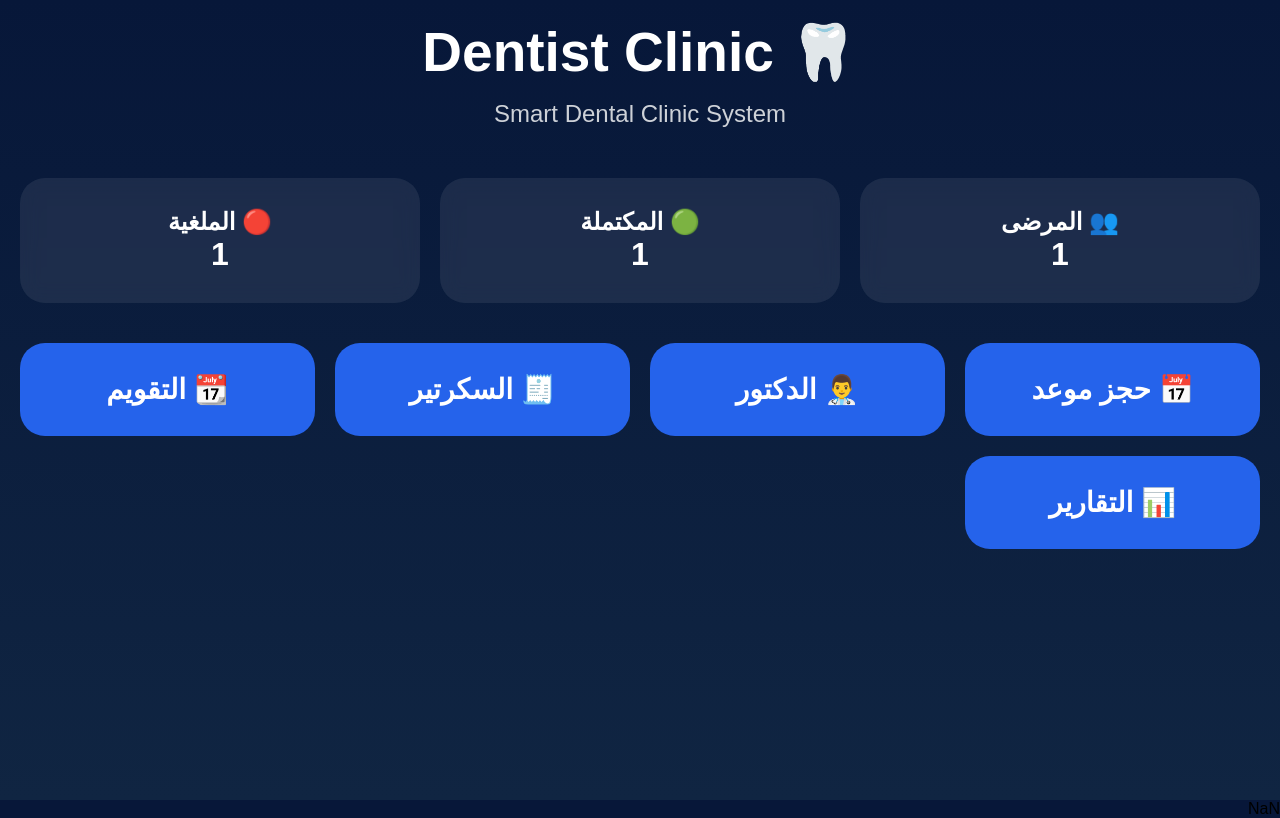
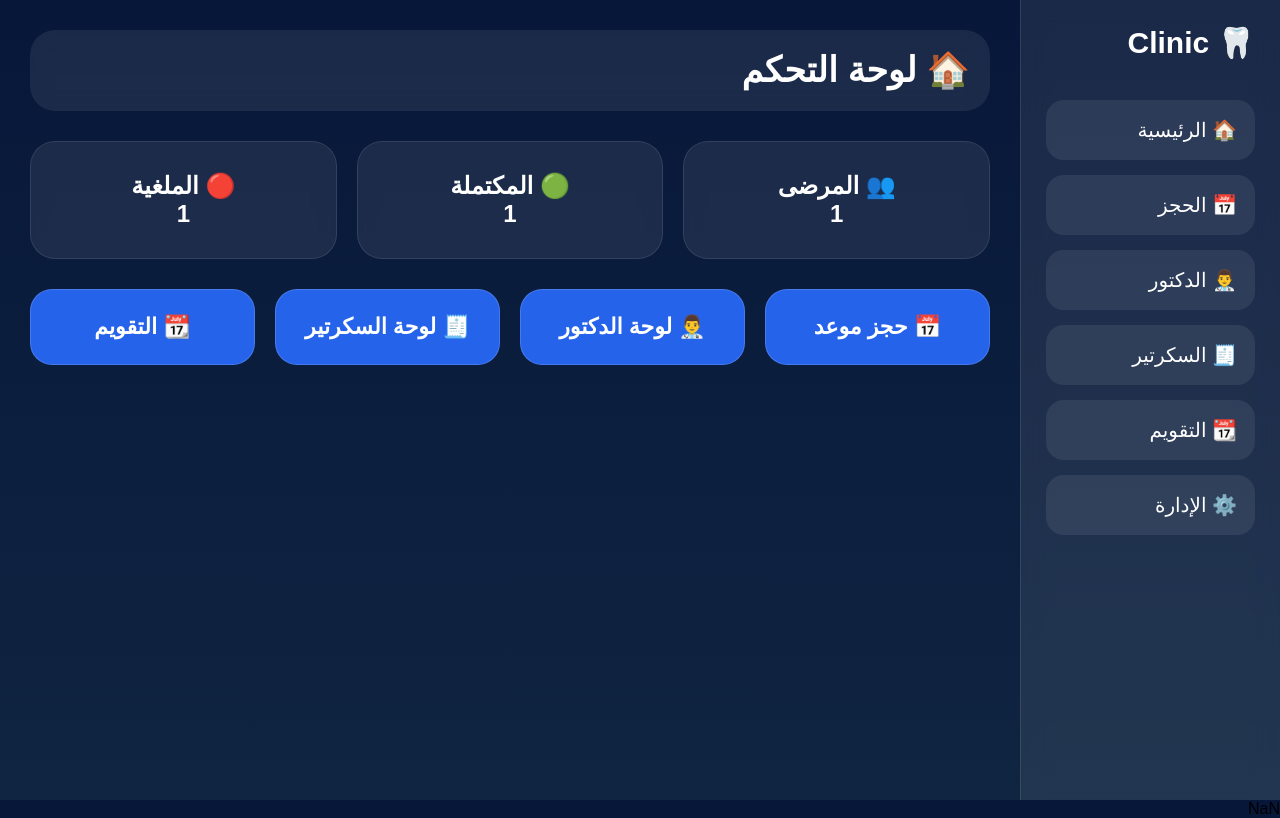
Before and after one commit to yaseenalqasim-ai/dentist-clinic, a Next.js app: page / in a window 1280 px wide. Built offline with nearby package versions, Linux system fonts and the light colour scheme; no server answers; the database is empty.

Commit message:
fix dashboard imports

```diff
--- /dev/null
+++ b/app/components/Layout.tsx
@@ -0,0 +1,197 @@
+"use client";
+
+import Link
+from "next/link";
+
+export default function Layout({
+
+  children,
+  title
+
+}:any){
+
+  return(
+
+    <main
+      dir="rtl"
+
+      style={{
+        minHeight:"100vh",
+
+        background:
+          "linear-gradient(to bottom,#071739,#102542)",
+
+        display:"flex",
+
+        color:"white"
+      }}
+    >
+
+      {/* SIDEBAR */}
+
+      <aside
+        style={{
+          width:"260px",
+
+          background:
+            "rgba(255,255,255,0.08)",
+
+          backdropFilter:
+            "blur(12px)",
+
+          padding:"25px",
+
+          borderLeft:
+            "1px solid rgba(255,255,255,0.1)"
+        }}
+      >
+
+        <h1
+          style={{
+            fontSize:"30px",
+
+            marginBottom:"40px"
+          }}
+        >
+
+          🦷 Clinic
+
+        </h1>
+
+        <div
+          style={{
+            display:"grid",
+
+            gap:"15px"
+          }}
+        >
+
+          <Link
+            href="/"
+
+            style={linkStyle}
+          >
+
+            🏠 الرئيسية
+
+          </Link>
+
+          <Link
+            href="/booking"
+
+            style={linkStyle}
+          >
+
+            📅 الحجز
+
+          </Link>
+
+          <Link
+            href="/doctor"
+
+            style={linkStyle}
+          >
+
+            👨‍⚕️ الدكتور
+
+          </Link>
+
+          <Link
+            href="/secretary"
+
+            style={linkStyle}
+          >
+
+            🧾 السكرتير
+
+          </Link>
+
+          <Link
+            href="/calendar"
+
+            style={linkStyle}
+          >
+
+            📆 التقويم
+
+          </Link>
+
+          <Link
+            href="/admin"
+
+            style={linkStyle}
+          >
+
+            ⚙️ الإدارة
+
+          </Link>
+
+        </div>
+
+      </aside>
+
+      {/* CONTENT */}
+
+      <section
+        style={{
+          flex:1,
+
+          padding:"30px"
+        }}
+      >
+
+        {/* NAVBAR */}
+
+        <div
+          style={{
+            background:
+              "rgba(255,255,255,0.08)",
+
+            padding:"20px",
+
+            borderRadius:"25px",
+
+            marginBottom:"30px",
+
+            backdropFilter:
+              "blur(10px)"
+          }}
+        >
+
+          <h1
+            style={{
+              fontSize:"35px"
+            }}
+          >
+
+            {title}
+
+          </h1>
+
+        </div>
+
+        {children}
+
+      </section>
+
+    </main>
+
+  );
+
+}
+
+const linkStyle:any = {
+
+  background:
+    "rgba(255,255,255,0.08)",
+
+  padding:"18px",
+
+  borderRadius:"18px",
+
+  textDecoration:"none",
+
+  color:"white",
+
+  fontSize:"20px"
+};
--- a/app/page.tsx
+++ b/app/page.tsx
@@ -5,47 +5,20 @@ import {
   useState
 } from "react";
 
-import LiveCounter from "./components/LiveCounter";
+import Layout
+from "./components/Layout";
+
+import LiveCounter
+from "./components/LiveCounter";
 
 import {
-  initializeApp
-} from "firebase/app";
-
-import {
-  getFirestore,
   collection,
   onSnapshot
 } from "firebase/firestore";
 
-const firebaseConfig = {
-
-  apiKey:
-    "AIzaSyCIZdUmSX15w0CACuW4vfz9npsUi-L3lbg",
-
-  authDomain:
-    "dentist-clinic-476ac.firebaseapp.com",
-
-  projectId:
-    "dentist-clinic-476ac",
-
-  storageBucket:
-    "dentist-clinic-476ac.firebasestorage.app",
-
-  messagingSenderId:
-    "1013681862841",
-
-  appId:
-    "1:1013681862841:web:86643c3f3fa926389a8368",
-
-  measurementId:
-    "G-FW5T2FJ29R"
-};
-
-const app =
-  initializeApp(firebaseConfig);
-
-const db =
-  getFirestore(app);
+import {
+  db
+} from "../lib/firebase";
 
 export default function HomePage(){
 
@@ -66,15 +39,23 @@ export default function HomePage(){
 
   useEffect(()=>{
 
+    const unsubscribe =
       onSnapshot(
-      collection(db,"bookings"),
+
+        collection(
+          db,
+          "bookings"
+        ),
+
         (snapshot)=>{
 
           const data:any[] = [];
 
           snapshot.forEach((doc)=>{
 
-          data.push(doc.data());
+            data.push(
+              doc.data()
+            );
 
           });
 
@@ -85,9 +66,11 @@ export default function HomePage(){
           setCompleted(
 
             data.filter(
-            (p)=>
-              p.status ===
+              (item)=>
+
+                item.status ===
                 "🟢 تم التنفيذ"
+
             ).length
 
           );
@@ -95,86 +78,33 @@ export default function HomePage(){
           setCancelled(
 
             data.filter(
-            (p)=>
-              p.status ===
+              (item)=>
+
+                item.status ===
                 "🔴 حجز ملغي"
+
             ).length
 
           );
 
         }
+
       );
+
+    return ()=>unsubscribe();
 
   },[]);
 
   return(
 
-    <main
-      dir="rtl"
-
-      style={{
-        minHeight:"100vh",
-
-        background:
-          "linear-gradient(to bottom,#071739,#102542)",
-
-        color:"white",
-
-        padding:"20px"
-      }}
+    <Layout
+      title="🏠 لوحة التحكم"
     >
 
-      <div
-        style={{
-          maxWidth:"1300px",
-
-          margin:"auto"
-        }}
-      >
-
-        <h1
-          style={{
-            fontSize:"55px",
-
-            textAlign:"center",
-
-            marginBottom:"15px"
-          }}
-        >
-
-          🦷 Dentist Clinic
-
-        </h1>
-
-        <p
-          style={{
-            textAlign:"center",
-
-            fontSize:"24px",
-
-            opacity:0.8,
-
-            marginBottom:"50px"
-          }}
-        >
-
-          Smart Dental Clinic System
-
-        </p>
-
-        {/* الإحصائيات */}
+      {/* STATS */}
 
       <div
-          style={{
-            display:"grid",
-
-            gridTemplateColumns:
-              "repeat(auto-fit,minmax(250px,1fr))",
-
-            gap:"20px",
-
-            marginBottom:"40px"
-          }}
+        style={statsGrid}
       >
 
         <div style={cardStyle}>
@@ -233,22 +163,14 @@ export default function HomePage(){
 
       </div>
 
-        {/* الأزرار */}
+      {/* ACTIONS */}
 
       <div
-          style={{
-            display:"grid",
-
-            gridTemplateColumns:
-              "repeat(auto-fit,minmax(250px,1fr))",
-
-            gap:"20px"
-          }}
+        style={actionsGrid}
       >
 
         <a
           href="/booking"
-
           style={buttonStyle}
         >
 
@@ -258,27 +180,24 @@ export default function HomePage(){
 
         <a
           href="/doctor"
-
           style={buttonStyle}
         >
 
-            👨‍⚕️ الدكتور
+          👨‍⚕️ لوحة الدكتور
 
         </a>
 
         <a
           href="/secretary"
-
           style={buttonStyle}
         >
 
-            🧾 السكرتير
+          🧾 لوحة السكرتير
 
         </a>
 
         <a
           href="/calendar"
-
           style={buttonStyle}
         >
 
@@ -286,25 +205,35 @@ export default function HomePage(){
 
         </a>
 
-          <a
-            href="/reports"
-
-            style={buttonStyle}
-          >
-
-            📊 التقارير
-
-          </a>
-
       </div>
 
-      </div>
-
-    </main>
+    </Layout>
 
   );
 
 }
+
+const statsGrid:any = {
+
+  display:"grid",
+
+  gridTemplateColumns:
+    "repeat(auto-fit,minmax(250px,1fr))",
+
+  gap:"20px",
+
+  marginBottom:"30px"
+};
+
+const actionsGrid:any = {
+
+  display:"grid",
+
+  gridTemplateColumns:
+    "repeat(auto-fit,minmax(220px,1fr))",
+
+  gap:"20px"
+};
 
 const cardStyle:any = {
 
@@ -315,27 +244,34 @@ const cardStyle:any = {
 
   borderRadius:"25px",
 
+  backdropFilter:
+    "blur(10px)",
+
   textAlign:"center",
 
-  backdropFilter:
-    "blur(10px)"
+  border:
+    "1px solid rgba(255,255,255,0.1)"
 };
 
 const buttonStyle:any = {
 
-  background:"#2563eb",
+  background:
+    "#2563eb",
 
   color:"white",
 
-  padding:"30px",
+  padding:"24px",
 
-  borderRadius:"25px",
+  borderRadius:"22px",
 
   textDecoration:"none",
 
   textAlign:"center",
 
-  fontSize:"28px",
+  fontSize:"22px",
 
-  fontWeight:"bold"
+  fontWeight:"bold",
+
+  border:
+    "1px solid rgba(255,255,255,0.15)"
 };
```
Also changed, not shown: lib/firebase.ts (renamed from app/lib/firebase.ts). Lines whose indentation alone changed are shown as unchanged.
